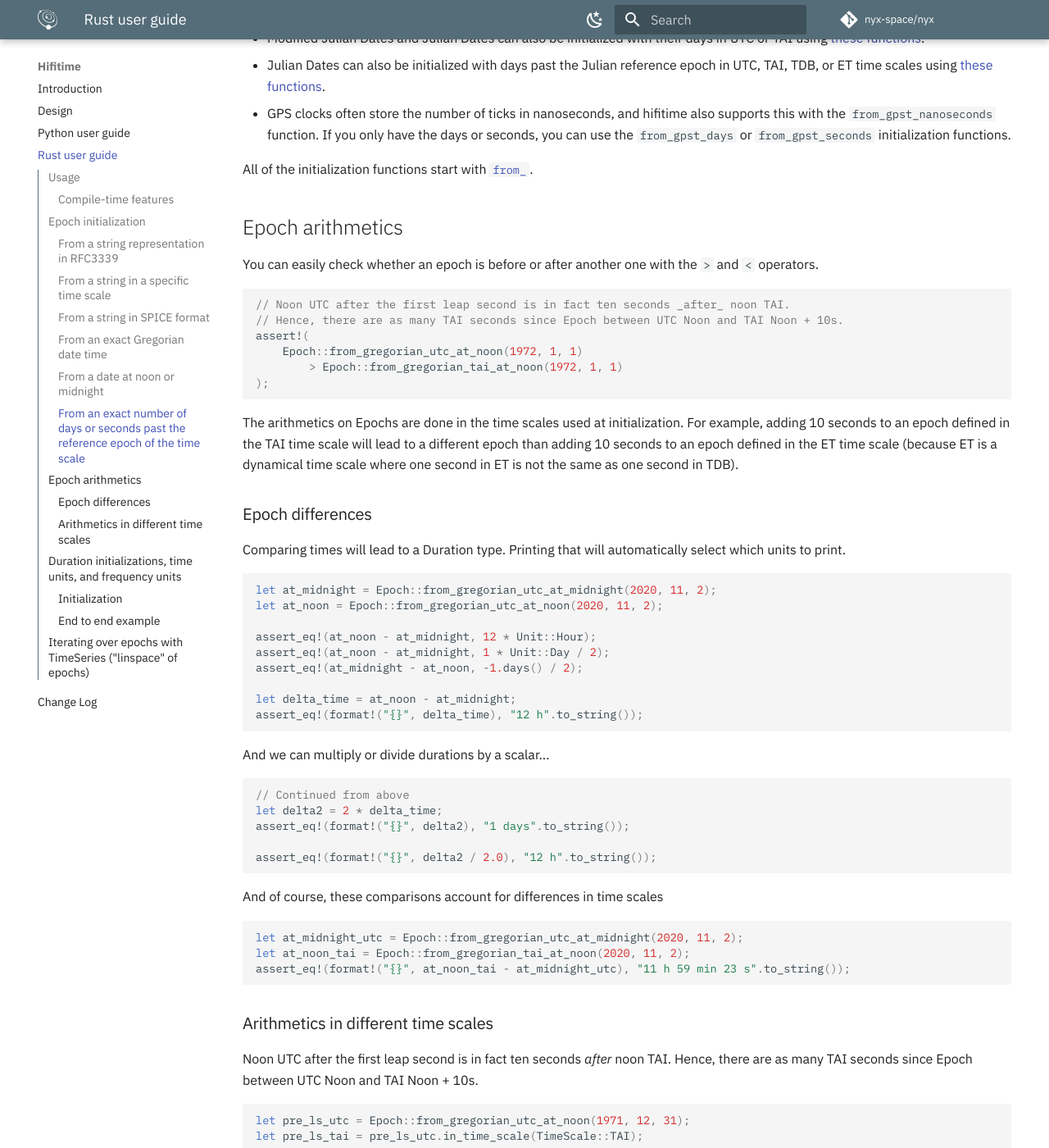
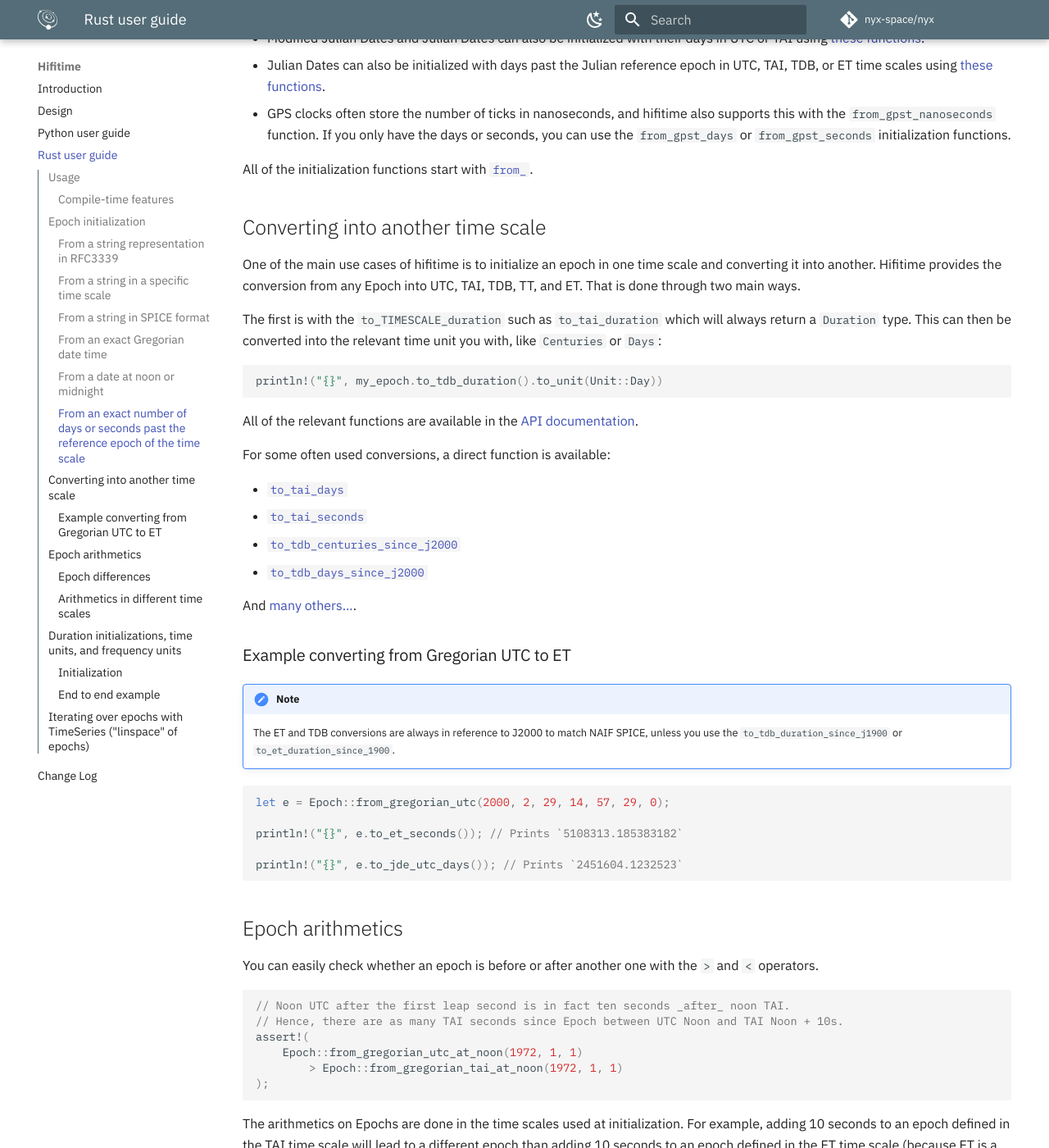
Before and after one commit to nyx-space/docs, an MkDocs documentation site: the page built from docs/hifitime/rust.md, in a window 1280 px wide and 1400 px high, scrolled down 2991 px. Shown: the whole window at 82% size. Built offline with MkDocs 1.6.1 and Material for MkDocs 9.7.7, drawn with Linux system fonts in a browser that asks for light colours; comment, search, counter and statistics services are not loaded; some of the changed text lies outside the part shown.

````diff
--- a/docs/hifitime/rust.md
+++ b/docs/hifitime/rust.md
@@ -129,6 +129,40 @@
 
 All of the initialization functions start with [`from_`](https://docs.rs/hifitime/latest/hifitime/?search=from_).
 
+## Converting into another time scale
+
+One of the main use cases of hifitime is to initialize an epoch in one time scale and converting it into another. Hifitime provides the conversion from any Epoch into UTC, TAI, TDB, TT, and ET. That is done through two main ways.
+
+The first is with the `to_TIMESCALE_duration` such as `to_tai_duration` which will always return a `Duration` type. This can then be converted into the relevant time unit you with, like `Centuries` or `Days`:
+
+```rust
+println!("{}", my_epoch.to_tdb_duration().to_unit(Unit::Day))
+```
+
+All of the relevant functions are available in the [API documentation](https://docs.rs/hifitime/latest/hifitime/?search=_duration).
+
+For some often used conversions, a direct function is available:
+
++ [`to_tai_days`](https://docs.rs/hifitime/latest/hifitime/prelude/struct.Epoch.html#method.to_tai_days)
++ [`to_tai_seconds`](https://docs.rs/hifitime/latest/hifitime/prelude/struct.Epoch.html#method.to_tai_seconds)
++ [`to_tdb_centuries_since_j2000`](https://docs.rs/hifitime/latest/hifitime/prelude/struct.Epoch.html#method.to_tdb_centuries_since_j2000)
++ [`to_tdb_days_since_j2000`](https://docs.rs/hifitime/latest/hifitime/prelude/struct.Epoch.html#method.to_tdb_days_since_j2000)
+
+And [many others...](https://docs.rs/hifitime/latest/hifitime/?search=to_).
+
+### Example converting from Gregorian UTC to ET
+
+!!! note
+    The ET and TDB conversions are always in reference to J2000 to match NAIF SPICE, unless you use the `to_tdb_duration_since_j1900` or `to_et_duration_since_1900`.
+
+```rust
+let e = Epoch::from_gregorian_utc(2000, 2, 29, 14, 57, 29, 0);
+
+println!("{}", e.to_et_seconds()); // Prints `5108313.185383182`
+
+println!("{}", e.to_jde_utc_days()); // Prints `2451604.1232523`
+```
+
 ## Epoch arithmetics
 
 You can easily check whether an epoch is before or after another one with the `>` and `<` operators.
````
Also changed, not shown: other parts of docs/hifitime/rust.md (+1 -1 lines), docs/hifitime/python.md (+267 -0 lines).
